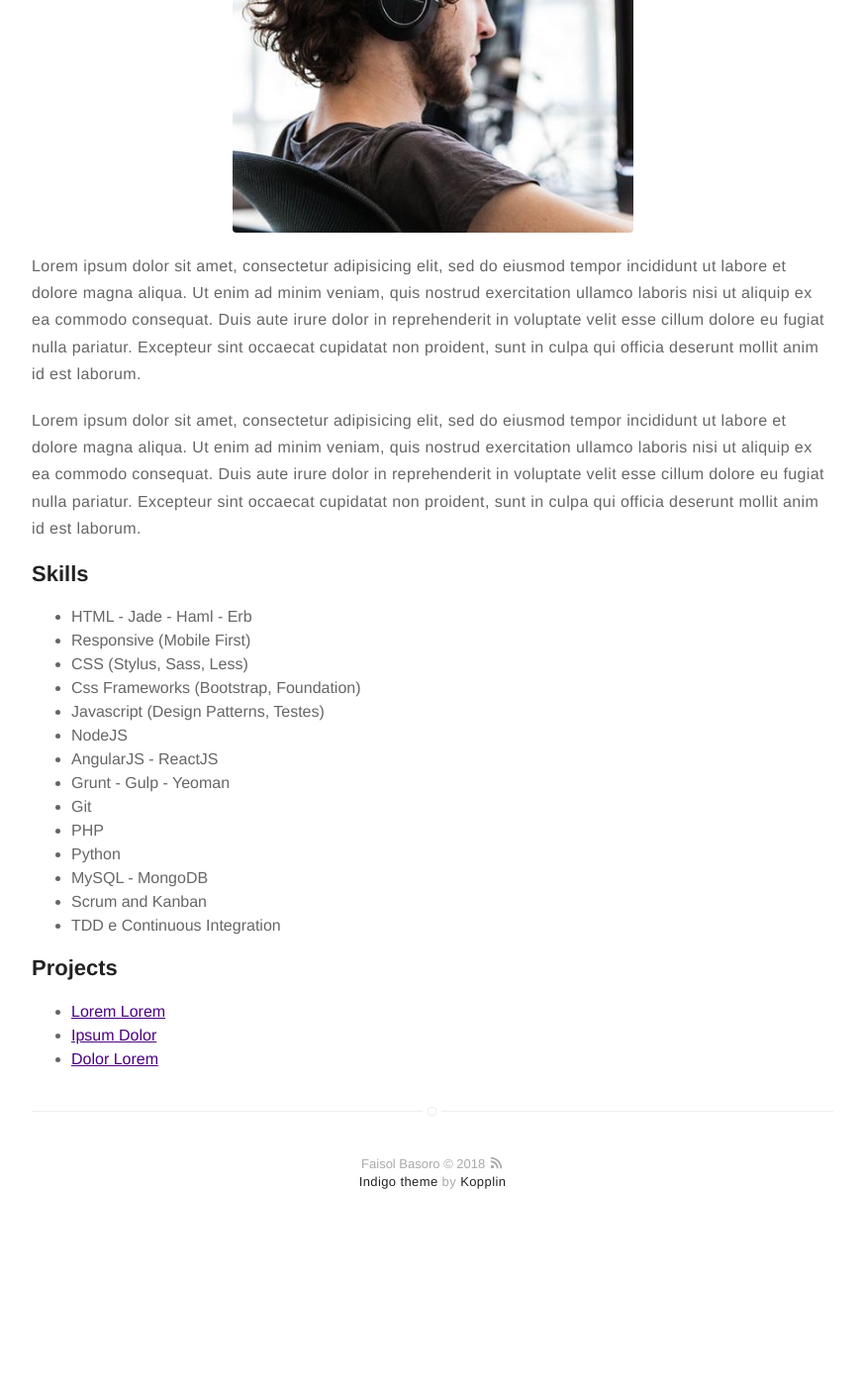
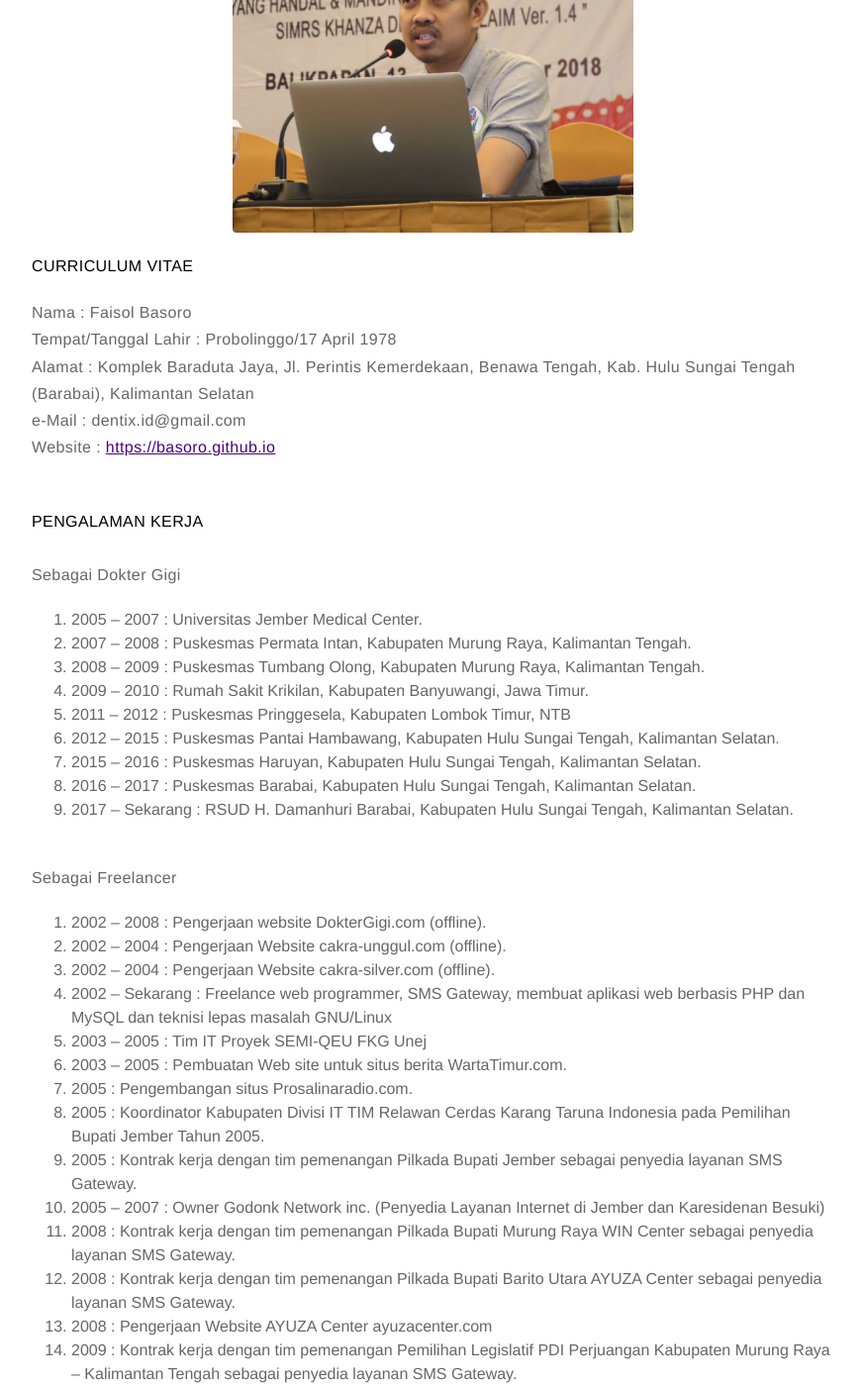
Before and after one commit to basoro/basoro.github.io, a Jekyll site: the page built from about.md, in a window 1280 px wide and 1400 px high, scrolled down 295 px. Shown: the whole window at 99% size, without its empty margins (203-1076 px from the left). Built offline with Jekyll 4.4.1, drawn with Linux system fonts in a browser that asks for light colours; before the commit the page ends 1560 px from its top, so only the background shows below that; some of the changed text lies outside the part shown.

Commit message:
Add files via upload

```diff
--- a/404.html
+++ b/404.html
@@ -5,9 +5,9 @@ permalink: /404.html
 
 <section class="lost-container">
   <h1>Uh oh!</h1>
-  <div class="link">
+  <!--<div class="link">
     <img class="selfie" alt="{{ site.name }}" src="{{ site.url }}/assets/images/error.gif" />
-  </div>
+  </div>-->
   <br />
   <br />
   <a href="/">Take me home!</a>
--- a/_config.yml
+++ b/_config.yml
@@ -1,9 +1,9 @@
 # main text of home
-name: Faisol Basoro
-bio: A Man who travels the world eating noodles
+name: Basoro
+bio: Tulisan Dangkal, Naif dan Membingungkan
 
 # twitter summary info
-description: A blog about technology and stuff related
+description: Catatan ringan angin-anginan. Sebagai Dokter Gigi Puskesmas di Barabai - Hulu Sungai Tengah. Nulis kalo sempat. Tanpa tenggat, apalagi pakai aturan-aturan yang mengikat.
 
 # if it's an external image, update below for true
 # better with square images
@@ -31,7 +31,8 @@ permalink: /:title/
 # if you don't want comments in your posts, leave categories empty
 disqus:
   shortname: mydisqus # enter this from your disqus account
-  categories: [blog, project] # only show disqus for posts that have these categories
+  #categories: [blog, project] # only show disqus for posts that have these categories
+  categories:  # only show disqus for posts that have these categories
 
 # if you don't have any of social below, comment the line
 #facebook: myfacebook
@@ -42,7 +43,7 @@ disqus:
 # linkedin: mylinkedin
 # youtube: myyoutube
 # spotify: myspotify
-github: mygithub
+github: basoro
 # gitlab: mygitlab
 # lastfm: mylastfm
 # stackoverflow: 7044681/mystackoverflow
@@ -51,21 +52,14 @@ github: mygithub
 #medium: medium
 # vimeo: myvimeo
 # lanyrd: mylanyrd
-email: myemail@gmail.com
+email: dentix.id@gmail.com
 
 authors:
-    johndoe:
-        name: John Doe
-        bio: A Man who travels the world eating noodles
+    basoro:
+        name: Basoro
+        bio: Seorang bapak dari 3 anak. Sebagai Dokter Gigi di RSUD H. Damanhuri di Barabai - Hulu Sungai Tengah
         external-image: false
         picture: assets/images/profile.jpg
-        twitter: johndoe
-    jamesfoster:
-        name: James Foster
-        bio: A Man who develops software with coffee
-        external-image: false
-        picture: assets/images/james.jpg
-        twitter: jamesfoster
 
 # do you want a larger site? change the option below
 # options: [normal, large] | default: normal
--- a/_posts/2016-02-24-markdown-common-elements.markdown
+++ b/_posts/2016-02-24-markdown-common-elements.markdown
@@ -9,7 +9,7 @@ tag:
 - elements
 star: true
 category: blog
-author: johndoe
+author: basoro
 description: Markdown summary with different options
 ---
 
--- a/about.md
+++ b/about.md
@@ -4,43 +4,107 @@ layout: page
 ---
 ![Profile Image]({{ site.url }}/{{ site.picture }})
 
-<p>Lorem ipsum dolor sit amet, consectetur adipisicing elit, sed do eiusmod
-tempor incididunt ut labore et dolore magna aliqua. Ut enim ad minim veniam,
-quis nostrud exercitation ullamco laboris nisi ut aliquip ex ea commodo
-consequat. Duis aute irure dolor in reprehenderit in voluptate velit esse
-cillum dolore eu fugiat nulla pariatur. Excepteur sint occaecat cupidatat non
-proident, sunt in culpa qui officia deserunt mollit anim id est laborum.</p>
+**CURRICULUM VITAE**
+<br>
 
-<p>Lorem ipsum dolor sit amet, consectetur adipisicing elit, sed do eiusmod
-tempor incididunt ut labore et dolore magna aliqua. Ut enim ad minim veniam,
-quis nostrud exercitation ullamco laboris nisi ut aliquip ex ea commodo
-consequat. Duis aute irure dolor in reprehenderit in voluptate velit esse
-cillum dolore eu fugiat nulla pariatur. Excepteur sint occaecat cupidatat non
-proident, sunt in culpa qui officia deserunt mollit anim id est laborum.</p>
+Nama : Faisol Basoro<br />
+Tempat/Tanggal Lahir : Probolinggo/17 April 1978<br />
+Alamat : Komplek Baraduta Jaya, Jl. Perintis Kemerdekaan, Benawa Tengah, Kab. Hulu Sungai Tengah (Barabai), Kalimantan Selatan<br />
+e-Mail : dentix.id@gmail.com<br />
+Website : <a href="https://basoro.github.io" rel="nofollow">https://basoro.github.io</a><br /><br>
 
-<h2>Skills</h2>
-
-<ul class="skill-list">
-	<li>HTML - Jade - Haml - Erb</li>
-	<li>Responsive (Mobile First)</li>
-	<li>CSS (Stylus, Sass, Less)</li>
-	<li>Css Frameworks (Bootstrap, Foundation)</li>
-	<li>Javascript (Design Patterns, Testes)</li>
-	<li>NodeJS</li>
-	<li>AngularJS - ReactJS</li>
-	<li>Grunt - Gulp - Yeoman</li>
-	<li>Git</li>
-	<li>PHP</li>
-	<li>Python</li>
-	<li>MySQL - MongoDB</li>
-	<li>Scrum and Kanban</li>
-	<li>TDD e Continuous Integration</li>
+**PENGALAMAN KERJA**
+<br><br>
+Sebagai Dokter Gigi
+<ol>
+<li>2005 &#8211; 2007 : Universitas Jember Medical Center.</li>
+<li>2007 &#8211; 2008 : Puskesmas Permata Intan, Kabupaten Murung Raya, Kalimantan Tengah.</li>
+<li>2008 &#8211; 2009 : Puskesmas Tumbang Olong, Kabupaten Murung Raya, Kalimantan Tengah.</li>
+<li>2009 &#8211; 2010 : Rumah Sakit Krikilan, Kabupaten Banyuwangi, Jawa Timur.</li>
+<li>2011 &#8211; 2012 : Puskesmas Pringgesela, Kabupaten Lombok Timur, NTB</li>
+<li>2012 &#8211; 2015 : Puskesmas Pantai Hambawang, Kabupaten Hulu Sungai Tengah, Kalimantan Selatan.</li>
+<li>2015 &#8211; 2016 : Puskesmas Haruyan, Kabupaten Hulu Sungai Tengah, Kalimantan Selatan.</li>
+<li>2016 &#8211; 2017 : Puskesmas Barabai, Kabupaten Hulu Sungai Tengah, Kalimantan Selatan.</li>
+<li>2017 &#8211; Sekarang : RSUD H. Damanhuri Barabai, Kabupaten Hulu Sungai Tengah, Kalimantan Selatan.</li>
+</ol>
+<br>
+Sebagai Freelancer
+<ol>
+<li>2002 – 2008 : Pengerjaan website DokterGigi.com (offline).</li>
+<li>2002 – 2004 : Pengerjaan Website cakra-unggul.com (offline).</li>
+<li>2002 – 2004 : Pengerjaan Website cakra-silver.com (offline).</li>
+<li>2002 – Sekarang : Freelance web programmer, SMS Gateway, membuat aplikasi web berbasis PHP dan MySQL dan teknisi lepas masalah GNU/Linux</li>
+<li>2003 – 2005 : Tim IT Proyek SEMI-QEU FKG Unej</li>
+<li>2003 – 2005 : Pembuatan Web site untuk situs berita WartaTimur.com.</li>
+<li>2005 : Pengembangan situs Prosalinaradio.com.</li>
+<li>2005 : Koordinator Kabupaten Divisi IT TIM Relawan Cerdas Karang Taruna Indonesia pada Pemilihan Bupati Jember Tahun 2005.</li>
+<li>2005 : Kontrak kerja dengan tim pemenangan Pilkada Bupati Jember sebagai penyedia layanan SMS Gateway.</li>
+<li>2005 – 2007 : Owner Godonk Network inc. (Penyedia Layanan Internet di Jember dan Karesidenan Besuki)</li>
+<li>2008 : Kontrak kerja dengan tim pemenangan Pilkada Bupati Murung Raya WIN Center sebagai penyedia layanan SMS Gateway.</li>
+<li>2008 : Kontrak kerja dengan tim pemenangan Pilkada Bupati Barito Utara AYUZA Center sebagai penyedia layanan SMS Gateway.</li>
+<li>2008 : Pengerjaan Website AYUZA Center ayuzacenter.com</li>
+<li>2009 : Kontrak kerja dengan tim pemenangan Pemilihan Legislatif PDI Perjuangan Kabupaten Murung Raya – Kalimantan Tengah sebagai penyedia layanan SMS Gateway.</li>
+<li>2009 – 2012 : Pengerjaan dan Pengembangan e-Commerce Quweku.</li>
+<li>2010 : Kontrak Kerja dengan TIM DJAKA (MZA Djalal – Kusen Andalas) Pemenangan Pemilihan Kepala Daerah Kabupaten Jember – Jawa Timur sebagai penyedia layanan SMS Gateway.</li>
+<li>2010 : Kontrak Kerja dengan KPU Daerah Kabupaten Jember sebagai Pihak Ketiga Dalam Layanan SMS Gateway Sosialisasi Pelaksanaan PEMILUKADA Kabupaten Jember 2010.</li>
+<li>2013 : Kontrak kerja di Kabupaten Murung Raya sebagai penyedia layanan SMS Gateway.</li>
+<li>2013 : Kontrak kerja di Kabupaten Barito Utara sebagai penyedia layanan SMS Gateway.</li>
+<li>2015 : Kontrak kerja di Kabupaten Hulu Sungai Tengah sebagai penyedia layanan SMS Gateway dan APP Quick Count.</li>
+</ol>
+<br>
+Keterampilan Komputer
+<ul>
+<li>OS : Mac OSX, GNU/Linux, Windows All Version.</li>
+<li>Jaringan dan Database: Webserver (Apache, Nginx, Lightspeed), Database (MySQL, MariaDB, FlatDB), FTP, DNS, SAMBA.<br />
+Pemrograman Web dan Scripting : HTML, Javascript, PHP, Shell scripting (bash)</li>
+<li>Software : MS Office, OpenOffice.org, KDE, Gnome, XFCE, LXDE, DWM, Window Maker, Gimp, Inkscape, Macromedia Dreamweaver, Macromedia Flash, Adobe Photoshop, Corel Draw.</li>
 </ul>
-
-<h2>Projects</h2>
-
+<br>
+Ketrampilan Teknik
 <ul>
-	<li><a href="https://github.com/">Lorem Lorem</a></li>
-	<li><a href="https://github.com/">Ipsum Dolor</a></li>
-	<li><a href="https://github.com/">Dolor Lorem</a></li>
+<li>Mampu merakit PC</li>
+<li>Maintenance PC.</li>
+<li>Mampu membuat jaringan beserta topologinya</li>
+<li>Mampu menginstal OS GNU/Linux</li>
+<li>Mampu menginstal OS MS Windows</li>
+<li>Mampu menginstal OS Macintosh</li>
+<li>Mensetup beberapa service server seperti webserver, sms gateway, database server, proxy squid, mail server, PHP scripting.</li>
 </ul>
+<br>
+**PORTFOLIO**
+<ul>
+<li>Website DokterGigi.com <a href="http://www.doktergigi.com" rel="nofollow">http://www.doktergigi.com</a> (Offline)</li>
+<li>Website WartaTimur.com <a href="http://www.wartatimur.com" rel="nofollow">http://www.wartatimur.com</a> (Offline)</li>
+<li>Website FKG Unej <a href="http://www.fkgunej.or.id" rel="nofollow">http://www.fkgunej.or.id</a> (Offline)</li>
+<li>Website Cakrasilver <a href="http://www.cakrasilver.com" rel="nofollow">http://www.cakrasilver.com</a> (Offline)</li>
+<li>Website Cakraunggul <a href="http://www.cakraunggul.com" rel="nofollow">http://www.cakraunggul.com</a> (Offline)</li>
+<li>SitusBerita Wartatimur.com <a href="http://www.wartatimur.com" rel="nofollow">http://www.wartatimur.com</a> (Offline)</li>
+<li>Web Portal Godonk.com <a href="http://www.godonk.com" rel="nofollow">http://www.godonk.com</a> (Offline)</li>
+<li>Portal Radio Prosalina <a href="http://www.prosalinaradio.com" rel="nofollow">http://www.prosalinaradio.com</a></li>
+<li>Perpustakaan ON-Line Berbasis Web (untukjaringan intranet FKG Unej)</li>
+<li>Setup jaringan berbasis Slackware di FKG Unej</li>
+<li>SMS Gateway Pemilihan Bupati Jember Tahun 2005.</li>
+<li>Website Relawan Cerdas <a href="http://www.wandas.or.id" rel="nofollow">http://www.wandas.or.id</a> (Offline)</li>
+<li>SMS Gateway Pemilihan Bupati Murung Raya untuk WIN Center Tahun 2008.</li>
+<li>SMS Gateway Pemilihan Bupati Barito Utara untuk AYUZA Center Tahun 2008.</li>
+<li>Website Penghitungan Online Tim AYUZA Center <a href="http://www.ayuzacenter.com" rel="nofollow">http://www.ayuzacenter.com</a></li>
+<li>Blog Kolaborasi Jember Banget dot COM <a href="http://www.jemberbanget.com" rel="nofollow">http://www.jemberbanget.com</a></li>
+<li>E-Commerce Quweku.COM</li>
+<li>Website relawan Wandas Taruna <a href="http://www.wandastaruna.org" rel="nofollow">http://www.wandastaruna.org</a></li>
+<li>SMS Gateway Pemilihan Bupati Jember untuk TIM DJAKA Tahun 2010.</li>
+<li>Website RSUD H. Damanhuri Barabai.</li>
+<li>Aplikasi android untuk pendaftaran on-line RSUD H. Damanhuri Barabai.</li>
+<li>Website Disdukcapil Kabubaten Hulu Sungai Tengah.</li>
+<li>Konsultan Server dan Jaringan Dinas Infokom Kabupaten Hulu Sungai Tengah.</li>
+</ul>
+<br>
+**PERSONAL**
+<ul>
+<li>Mampu bekerja sama sebagai tim.</li>
+<li>Menyenangi berdiskusi dengan programmer atau linuxer diseluruh dunia melalui Forum/Mailinglist.</li>
+<li>Gemar berinternet</li>
+<li>Mau belajar dan berminat kuat dalam open source software.</li>
+<li>Menjunjung tinggi hak atas kekayaan intelektual (HAKI).</li>
+<li>Menghargai orisinalitas.</li>
+<li>Masih muda dan dapat diandalkan.</li>
+</ul>
```
Also changed, not shown: _posts/2013-05-24-dokter-tetap-profesi-terhormat.md (added, +45 -0 lines), _posts/2018-07-25-slemp-simrs-khanza-centos-6.markdown (added, +68 -0 lines), assets/js/simrs-khanza.js (added, +74 -0 lines), simrs-khanza/index.html (added, +19 -0 lines), assets/images/favicon/favicon.ico, assets/images/profile.jpg, 2 other files.
